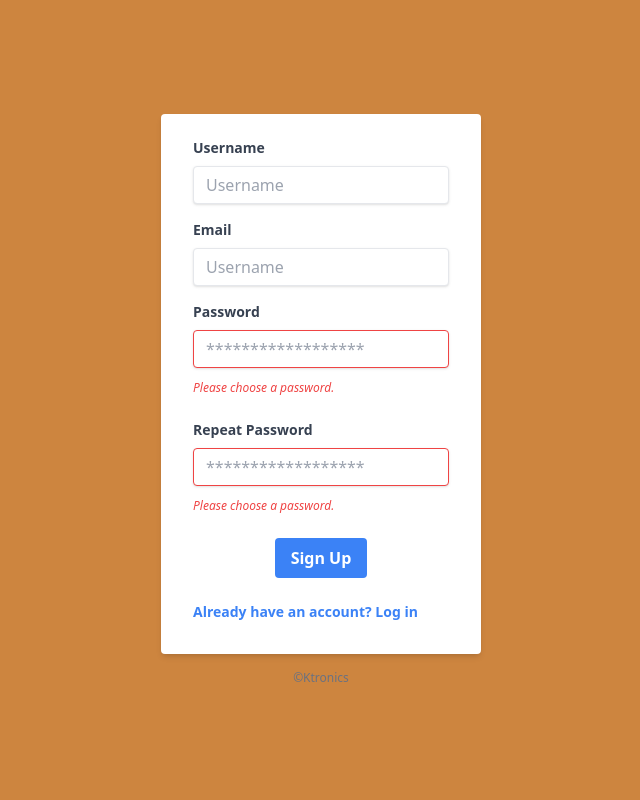
After one commit to ZarKaiser2003/flask-backend, a Flask app: page /auth/signup in a window 1280 px wide. The commit adds this page. Shown: the whole page, without its empty margins (319-959 px from the left). Run offline with Flask 3, Linux system fonts and the light colour scheme; some libraries are stand-ins or nearby versions.

Commit message:
[FEAT]: Added crud's create function, added templates of auth module, first routes of the auth module, deleted FlaskRunDev and added variable in .env to avoid __pycache__

```diff
--- a/app/__init__.py
+++ b/app/__init__.py
@@ -1,5 +1,8 @@
 from flask import Flask
+from .modules.auth import auth
 
 def create_app():
     app = Flask(__name__, template_folder="templates")
+    app.register_blueprint(auth)
+
     return app
--- /dev/null
+++ b/app/modules/auth/__init__.py
@@ -0,0 +1,5 @@
+from flask import Blueprint
+
+auth = Blueprint('signup', __name__, url_prefix="/auth", template_folder="templates")
+
+from . import routes
--- /dev/null
+++ b/app/modules/auth/routes.py
@@ -0,0 +1,17 @@
+from flask import render_template, request
+from app.models.sys import SysUsers
+from . import auth
+from app.utils.crud import create
+
+@auth.route("/signup", methods=["GET", "POST"])
+def signup():
+    data = request.form.to_dict(flat=True)
+    print(data)
+    if request.method == "POST" and data:
+        create(data, SysUsers)
+
+    return render_template("signup.html")
+
+@auth.route("/login", methods=["GET", "POST"])
+def login():
+    return render_template("login.html")
--- /dev/null
+++ b/app/modules/auth/templates/signup.html
@@ -0,0 +1,65 @@
+<!DOCTYPE html>
+<html lang="en">
+<head>
+    <meta charset="UTF-8">
+    <meta name="viewport" content="width=device-width, initial-scale=1.0">
+    <script src="https://cdn.tailwindcss.com"></script>
+    <title>Signup</title>
+    <style>
+        body {
+            background-color: peru;
+        }
+    </style>
+</head>
+<body class="flex items-center justify-center h-screen">
+    <main class="w-full max-w-xs">
+        <form action="/auth/signup" method="post" class="bg-white shadow-md rounded px-8 pt-6 pb-8 mb-4">
+          <div class="mb-4">
+            <label class="block text-gray-700 text-sm font-bold mb-2" for="username">
+              Username
+            </label>
+            <input name="name" class="shadow appearance-none border rounded w-full py-2 px-3 text-gray-700 leading-tight focus:outline-none focus:shadow-outline" id="username" type="text" placeholder="Username">
+          </div>
+          <div class="mb-4">
+            <label class="block text-gray-700 text-sm font-bold mb-2" for="username">
+              Email
+            </label>
+            <input name="email" class="shadow appearance-none border rounded w-full py-2 px-3 text-gray-700 leading-tight focus:outline-none focus:shadow-outline" id="username" type="email" placeholder="Username">
+          </div>
+          <div class="mb-6">
+            <label class="block text-gray-700 text-sm font-bold mb-2" for="password">
+              Password
+            </label>
+            <input name="password" class="shadow appearance-none border border-red-500 rounded w-full py-2 px-3 text-gray-700 mb-3 leading-tight focus:outline-none focus:shadow-outline" id="password" type="password" placeholder="******************">
+            <!-- this p element is to show the user any validation error  -->
+            <p class="text-red-500 text-xs italic">Please choose a password.</p>
+          </div>
+          <div class="mb-6">
+            <label class="block text-gray-700 text-sm font-bold mb-2" for="repeat_password">
+              Repeat Password
+            </label>
+            <input class="shadow appearance-none border border-red-500 rounded w-full py-2 px-3 text-gray-700 mb-3 leading-tight focus:outline-none focus:shadow-outline" id="password" type="password" placeholder="******************">
+            <p class="text-red-500 text-xs italic">Please choose a password.</p>
+          </div>
+          <div class="flex items-center justify-center">
+            <button
+              class="bg-blue-500 hover:bg-blue-700 text-white font-bold py-2 px-4 rounded focus:outline-none focus:shadow-outline"
+              type="submit"
+              hx-post="/signup"
+              hx-target="body">
+              Sign Up
+            </button>
+          </div>
+          <br/>
+          <div class="flex items-center justify-between">
+            <a class="inline-block align-baseline font-bold text-sm text-blue-500 hover:text-blue-800" href="/auth/login">
+              Already have an account? Log in
+            </a>
+          </div>
+        </form>
+        <p class="text-center text-gray-500 text-xs">
+          &copy;Ktronics
+        </p>
+      </main>
+</body>
+</html>
--- a/app/templates/index.html
+++ b/app/templates/index.html
@@ -2,6 +2,5 @@
     Ktronic Backend Test
 </title>
 <form>
-    <input type="text" name="name">
-    <input type="submit">
+    <a method="post" href="/auth/signup">Sing up or login</button>
 </form>
--- a/models.py
+++ b/models.py
@@ -14,3 +14,4 @@ def init_db():
     from app.models.sys import SysUsers
     Base.metadata.drop_all(engine)
     Base.metadata.create_all(engine)
+    session.commit()
```
Also changed, not shown: app/models/sys.py (+4 -4 lines), app/modules/auth/templates/login.html (added, +84 -0 lines), app/utils/crud.py (added, +15 -0 lines), 3 other files.
